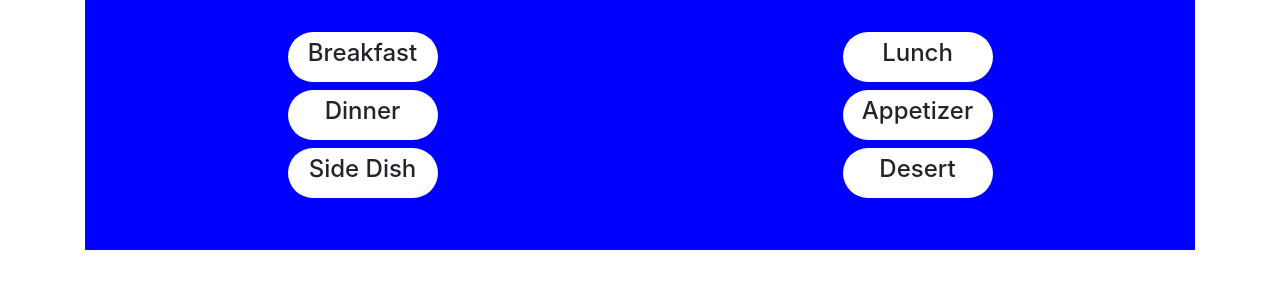
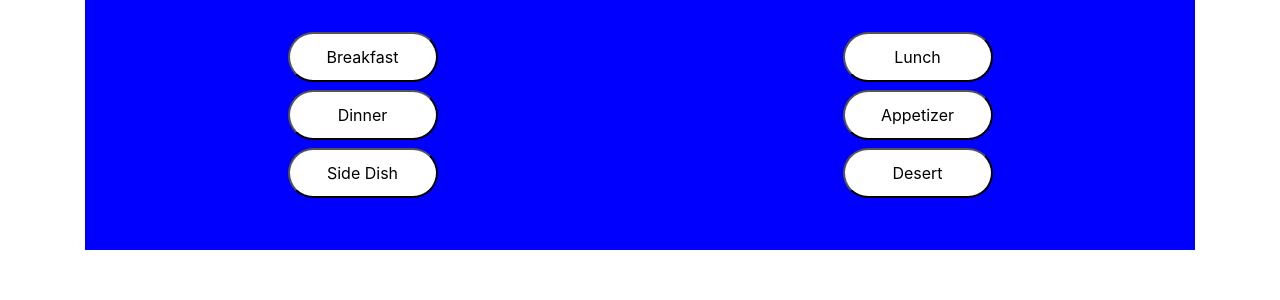
Before and after one commit to quinnmicha/Recipe, a PHP site: page /home.php in a window 1280 px wide. Shown: the part 56-356 px from the top of the page. Run offline with PHP 8.4, Linux system fonts and the light colour scheme; a stand-in replaces the project's code that opens the database connection.

Commit message:
changed the divs to buttons for the categories

```diff
--- a/home.php
+++ b/home.php
@@ -42,29 +42,29 @@ session_start();
 
     <div class='pt-2' style='height:250px;background-color:blue;'>
         <div class='mt-4 d-flex flex-row justify-content-around'>
-            <div class='d-flex justify-content-center align-items-center rounded-pill' style='background-color:white;width:150px;height:50px;'>
-                    <h4>Breakfast</h4>
-            </div>
+            <button class='d-flex justify-content-center align-items-center rounded-pill' style='background-color:white;width:150px;height:50px;'>
+                    Breakfast
+            </button>
 
-            <div class='d-flex justify-content-center align-items-center rounded-pill' style='background-color:white;width:150px;height:50px;'>
-                    <h4>Lunch</h4>
-            </div>
+            <button class='d-flex justify-content-center align-items-center rounded-pill' style='background-color:white;width:150px;height:50px;'>
+                    Lunch
+            </button>
         </div>
         <div class='mt-2 d-flex flex-row justify-content-around'>
-            <div class='d-flex justify-content-center align-items-center rounded-pill' style='background-color:white;width:150px;height:50px;'>
-                    <h4>Dinner</h4>
-            </div>
-            <div class='d-flex justify-content-center align-items-center rounded-pill' style='background-color:white;width:150px;height:50px;'>
-                    <h4>Appetizer</h4>
-            </div>
+            <button class='d-flex justify-content-center align-items-center rounded-pill' style='background-color:white;width:150px;height:50px;'>
+                    Dinner
+            </button>
+            <button class='d-flex justify-content-center align-items-center rounded-pill' style='background-color:white;width:150px;height:50px;'>
+                    Appetizer
+            </button>
         </div>
         <div class='mt-2 d-flex flex-row justify-content-around'>
-            <div class='d-flex justify-content-center align-items-center rounded-pill' style='background-color:white;width:150px;height:50px;'>
-                    <h4>Side Dish</h4>
-            </div>
-            <div class='d-flex justify-content-center align-items-center rounded-pill' style='background-color:white;width:150px;height:50px;'>
-                    <h4>Desert</h4>
-            </div>
+            <button class='d-flex justify-content-center align-items-center rounded-pill' style='background-color:white;width:150px;height:50px;'>
+                    Side Dish
+            </button>
+            <button class='d-flex justify-content-center align-items-center rounded-pill' style='background-color:white;width:150px;height:50px;'>
+                    Desert
+            </button>
         </div>
 
     </div>
```
